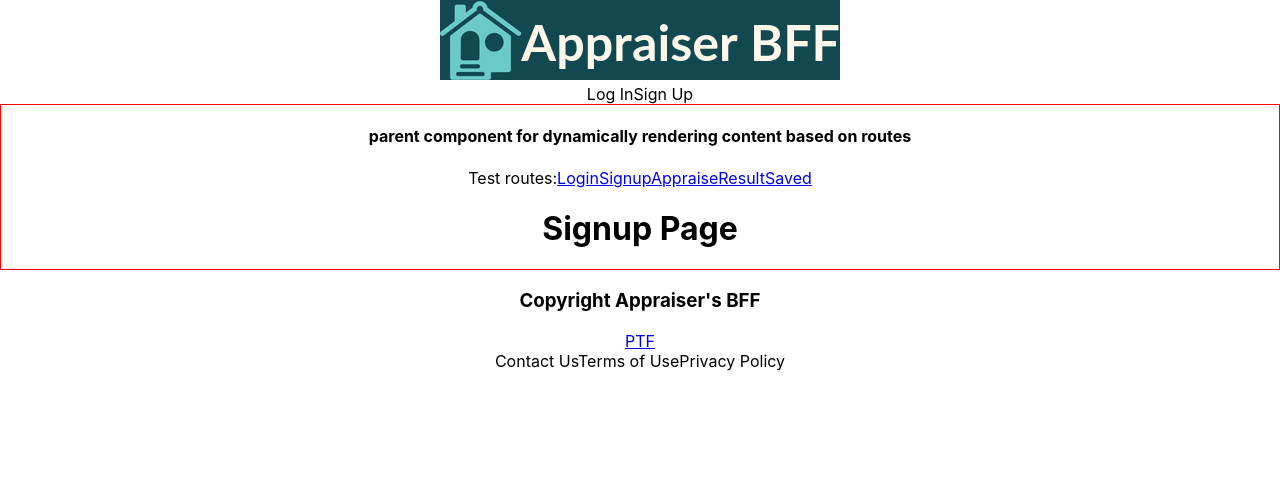
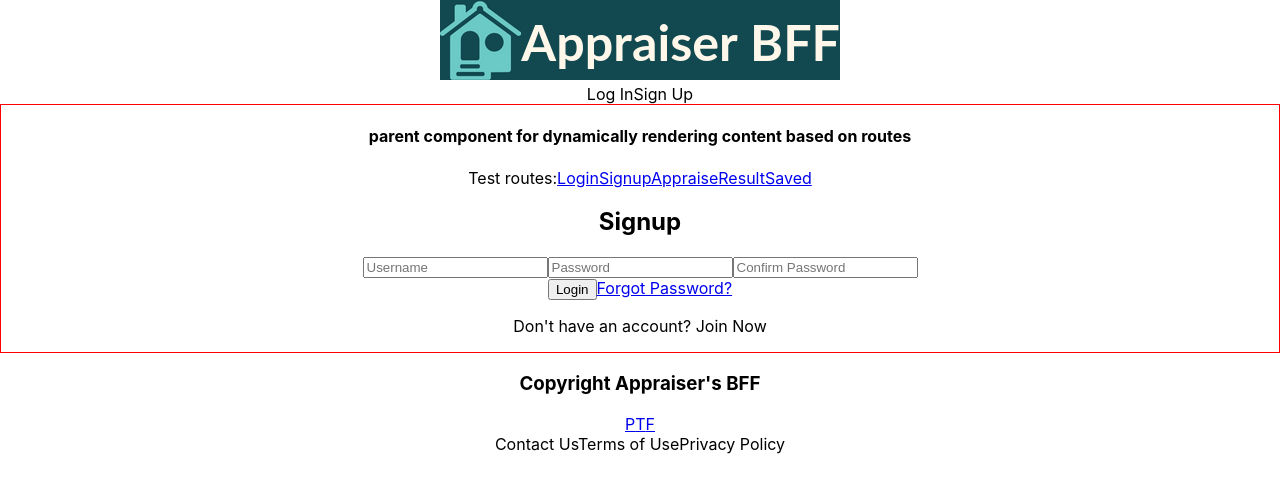
Before and after one commit to bw-appraisers-bff/front-end, a React (Create React App) app in the folder appraisers-bff/: page /signup in a window 1280 px wide. Shown: the top 492 px of the page. Built offline with nearby package versions, Linux system fonts and the light colour scheme.

Commit message:
signup form markup

```diff
--- a/appraisers-bff/src/components/Signup.js
+++ b/appraisers-bff/src/components/Signup.js
@@ -1,12 +1,29 @@
-import React from 'react';
+import React from "react";
 
 const Signup = () => {
-
-    return(
-        <div className="container signup">
-            <h1>Signup Page</h1>
-        </div>
-    );
-}
+  return (
+    <div className="container signup">
+      <div className="form-container">
+        <h2>Signup</h2>
+        <form name="signup-form">
+          <label name="username">
+            <input type="text" name="username" placeholder="Username" />
+          </label>
+          <label name="pass">
+            <input type="password" placeholder="Password" />
+          </label>
+          <label name="confirm-pass">
+            <input type="password" placeholder="Confirm Password" />
+          </label>
+          <div className="button-container">
+            <button>Login</button>
+            <a href="#">Forgot Password?</a>
+          </div>
+          <p className="join-text">Don't have an account? Join Now</p>
+        </form>
+      </div>
+    </div>
+  );
+};
 
 export default Signup;
```
